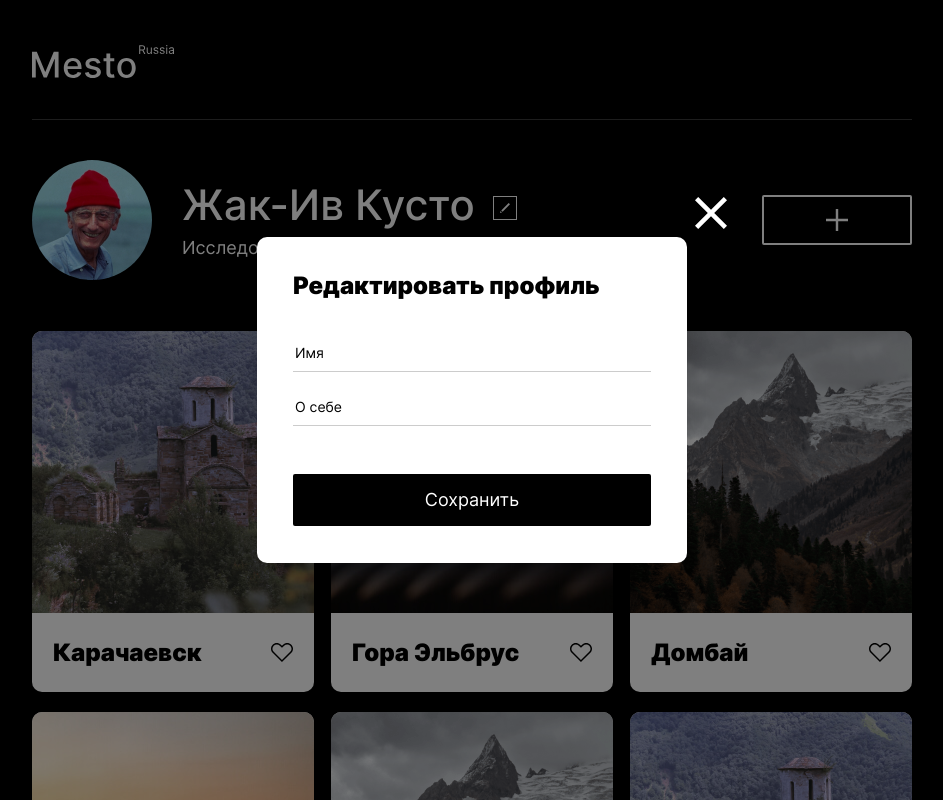
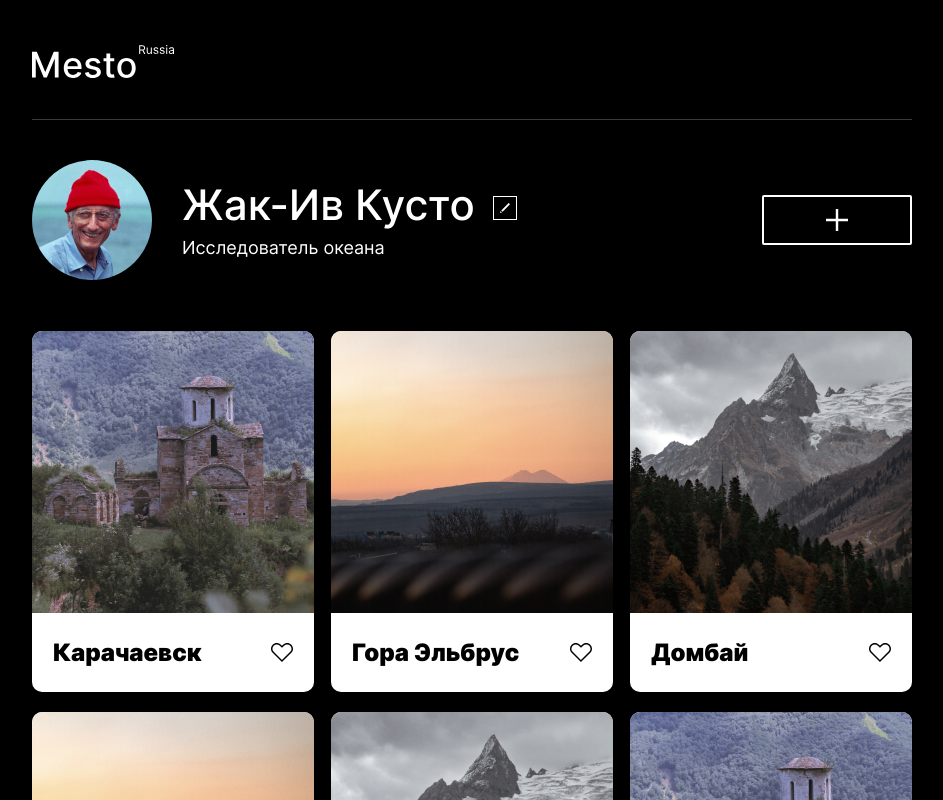
Before and after one commit to AlexandrGerasimov63/mesto-project, a plain HTML site: page index.html in a window 1280 px wide. Shown: the top 800 px of the page, without its empty margins (168-1111 px from the left). Drawn offline with Linux system fonts and the light colour scheme; files whose address does not match are found by name.

Commit message:
Изменения

```diff
--- a/index.html
+++ b/index.html
@@ -72,7 +72,7 @@
     <footer class="footer">
       <p class="footer__copyright">&copy; 2022 Mesto Russia</p>
     </footer>
-    <div class="popup popup_open">
+    <div class="popup">
       <div class="popup__container">
         <button class="popup__close-btn" type="button" aria-label="Закрыть форму"></button>
         <form class="popup__form" name="edit-form">
```
